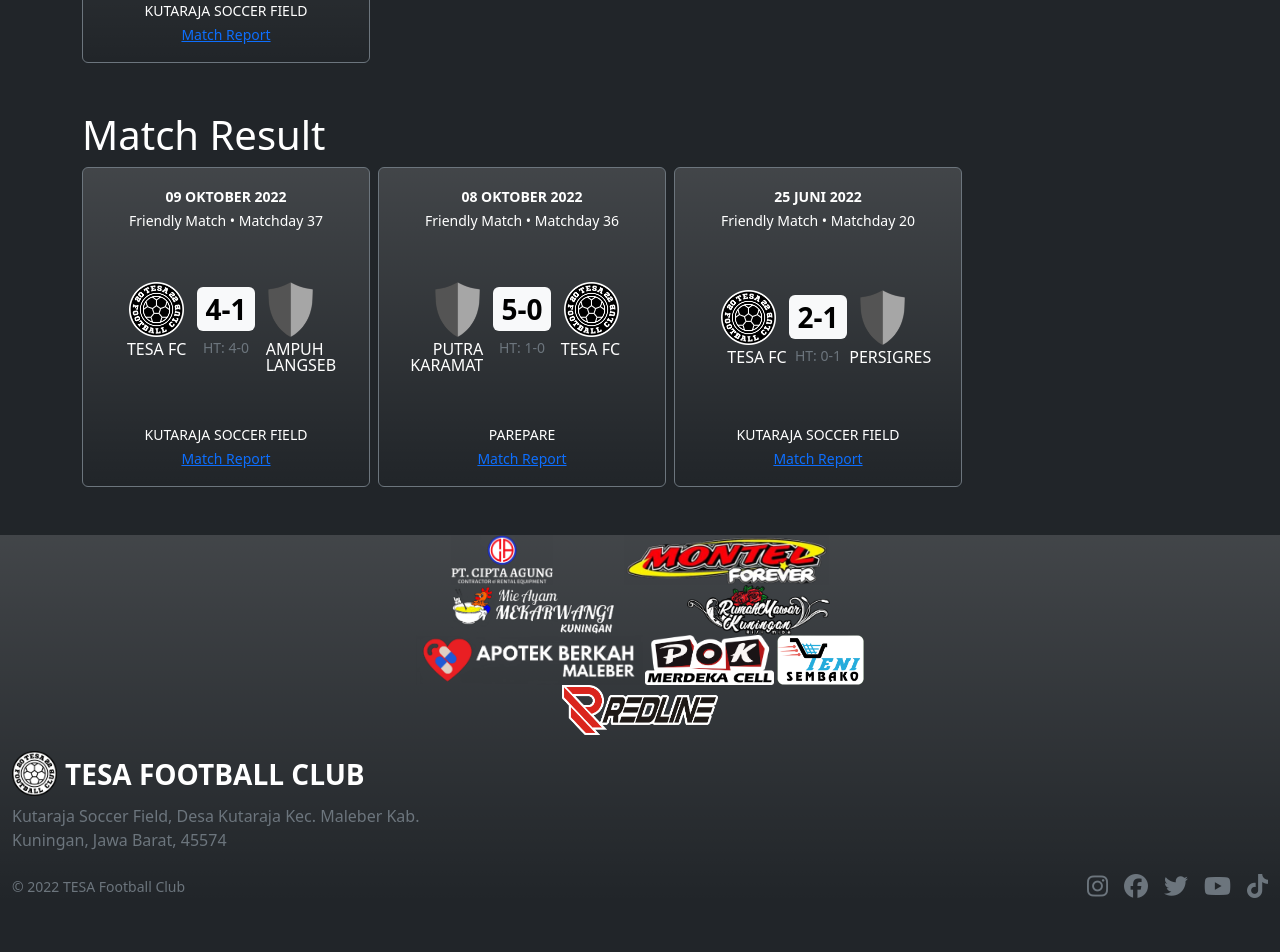
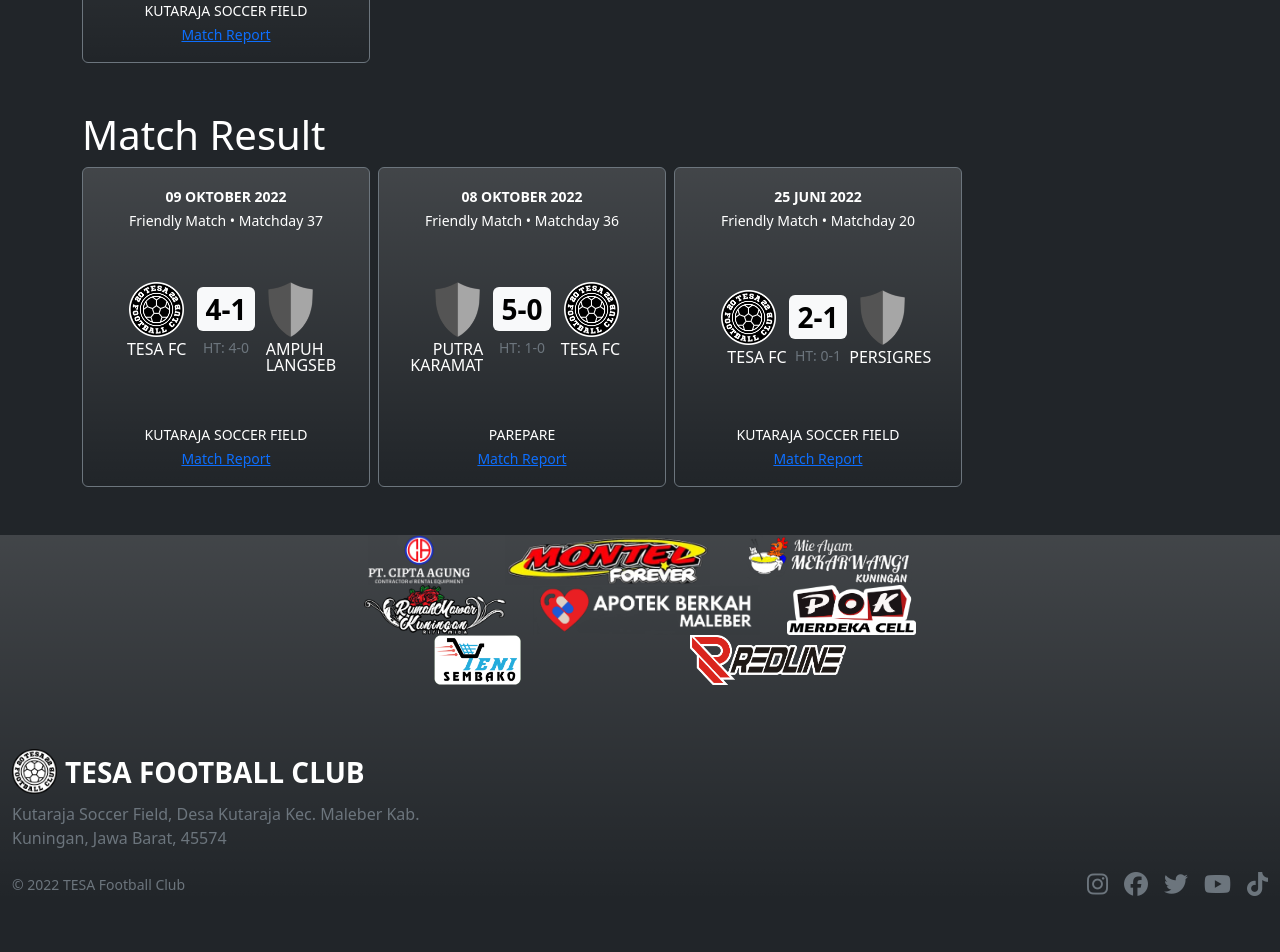
Before and after one commit to tesafc/tesafc.github.io, a Jekyll site: the page built from index.html, in a window 1280 px wide. Shown: the part 1088-2040 px from the top of the page. Built offline with Jekyll 4.4.1, drawn with Linux system fonts in a browser that asks for light colours; nearby versions of some CDN libraries.

Commit message:
Update default.html

```diff
--- a/_layouts/default.html
+++ b/_layouts/default.html
@@ -53,7 +53,7 @@
     </div>-->
     <div class="container-fluid text-bg-dark bg-gradient my-5">
       <footer>
-        <div class="d-flex flex-wrap justify-content-around align-items-center mx-auto" style="max-width: 450px;">
+        <div class="d-flex flex-wrap justify-content-around align-items-center my-5 mx-auto" style="max-width: 580px;">
           <img src="{{ '/assets/img/logo/cipta-agung.png' | relative_url }}" alt="" class="" style="object-fit: contain;" width="auto" height="50">
           <img src="{{ '/assets/img/logo/montel-forever.png' | relative_url }}" alt="" class="" style="object-fit: contain;" width="auto" height="50">
           <img src="{{ '/assets/img/logo/mie-mekarwangi.png' | relative_url }}" alt="" class="" style="object-fit: contain;" width="auto" height="50">
```
